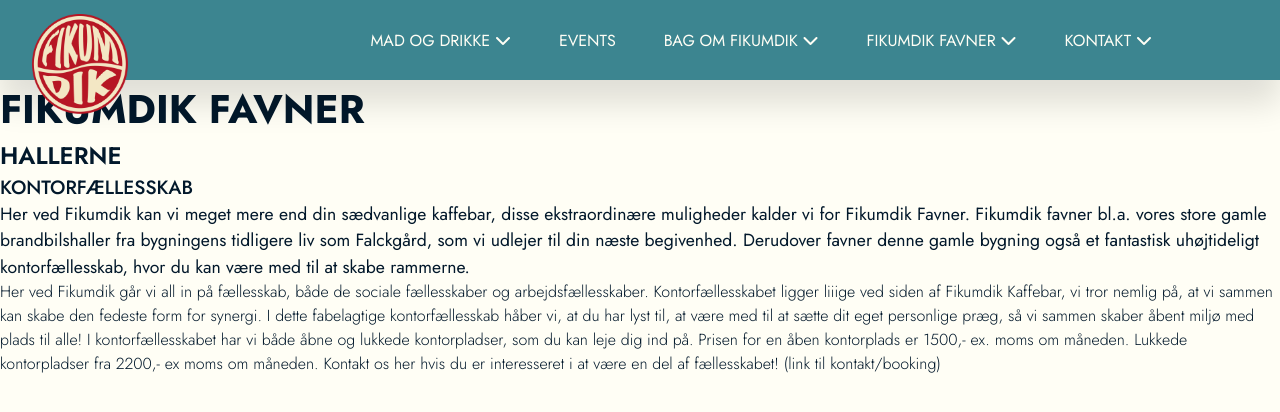
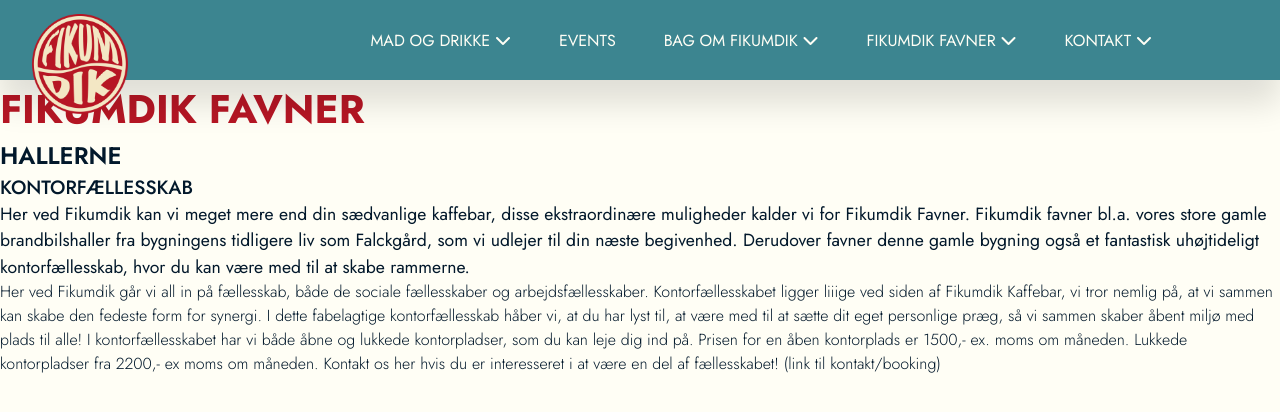
Before and after one commit to annalene97/fikumdik, a plain HTML site: page index.html in a window 1280 px wide. Drawn offline with Linux system fonts and the light colour scheme.

Commit message:
Update style.css

```diff
--- a/style.css
+++ b/style.css
@@ -38,6 +38,7 @@ body {
 h1 { /* Bruges til over-overskrift */
     font-size: 1.8em;
     font-weight: 700;
+    color: var(--roed);
 }
 
 h2 { /* Bruges til underoverskrift */
```
